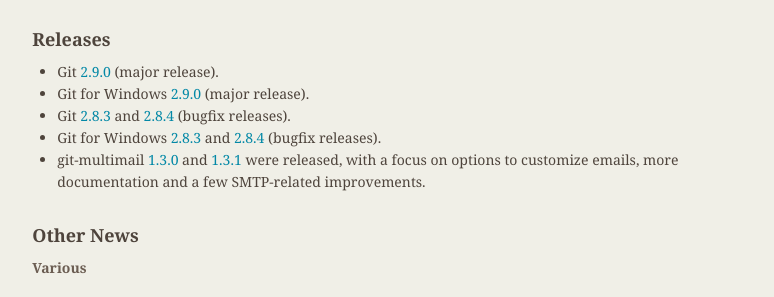
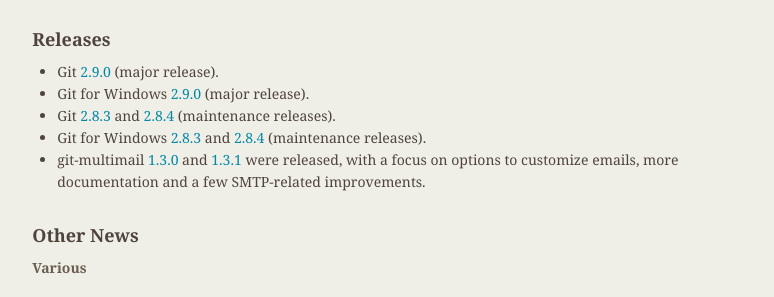
Before and after one commit to git/git.github.io, a Jekyll site: the page built from rev_news/drafts/edition-16.md, in a window 1280 px wide and 900 px high, scrolled down 3415 px. Shown: the part 380-677 px from the top of the window, without its empty margins (339-1113 px from the left). Built offline with Jekyll 4.4.1, drawn with Linux system fonts in a browser that asks for light colours.

Commit message:
rn-16: s/bugfix/maintenance/
Thanks to @gitster for suggesting this.

```diff
--- a/rev_news/drafts/edition-16.md
+++ b/rev_news/drafts/edition-16.md
@@ -249,8 +249,8 @@
 
 * Git [2.9.0](http://article.gmane.org/gmane.linux.kernel/2242820) (major release).
 * Git for Windows [2.9.0](http://article.gmane.org/gmane.comp.version-control.git/297287) (major release).
-* Git [2.8.3](http://article.gmane.org/gmane.comp.version-control.git/295081) and [2.8.4](http://article.gmane.org/gmane.linux.kernel/2236998) (bugfix releases).
-* Git for Windows [2.8.3](https://groups.google.com/forum/#!topic/git-for-windows/P008PLusCxw) and [2.8.4](https://groups.google.com/forum/#!topic/git-for-windows/LtFxynlPdAc) (bugfix releases).
+* Git [2.8.3](http://article.gmane.org/gmane.comp.version-control.git/295081) and [2.8.4](http://article.gmane.org/gmane.linux.kernel/2236998) (maintenance releases).
+* Git for Windows [2.8.3](https://groups.google.com/forum/#!topic/git-for-windows/P008PLusCxw) and [2.8.4](https://groups.google.com/forum/#!topic/git-for-windows/LtFxynlPdAc) (maintenance releases).
 * git-multimail [1.3.0](https://github.com/git-multimail/git-multimail/releases/tag/1.3.0) and
   [1.3.1](https://github.com/git-multimail/git-multimail/releases/tag/1.3.1) were released,
   with a focus on options to customize emails, more documentation and
```
